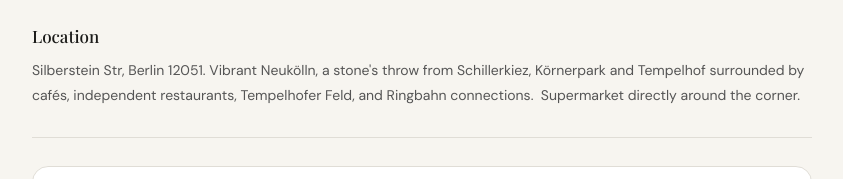
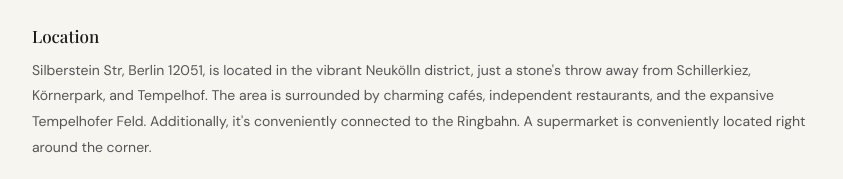
Before and after one commit to bobs83/hermanstrasse, a plain HTML site: page index.html in a window 1280 px wide. Shown: the part 1649-1828 px from the top of the page, without its empty margins (218-1061 px from the left). Drawn offline with nearby package versions, Linux system fonts and the light colour scheme.

Commit message:
Update location description text

```diff
--- a/index.html
+++ b/index.html
@@ -188,7 +188,7 @@ hr{border:none;border-top:1px solid var(--border);margin:1.75rem 0}
 
   <div class="section">
     <div class="section-title editable">Location</div>
-    <p class="desc-text editable">Silberstein Str, Berlin 12051. Vibrant Neukölln, a stone's throw from Schillerkiez, Körnerpark and Tempelhof surrounded by cafés, independent restaurants, Tempelhofer Feld, and Ringbahn connections.&nbsp; Supermarket directly around the corner.</p>
+    <p class="desc-text editable">Silberstein Str, Berlin 12051, is located in the vibrant Neukölln district, just a stone's throw away from Schillerkiez, Körnerpark, and Tempelhof. The area is surrounded by charming cafés, independent restaurants, and the expansive Tempelhofer Feld. Additionally, it's conveniently connected to the Ringbahn. A supermarket is conveniently located right around the corner.</p>
   </div>
 
   <hr>
```
